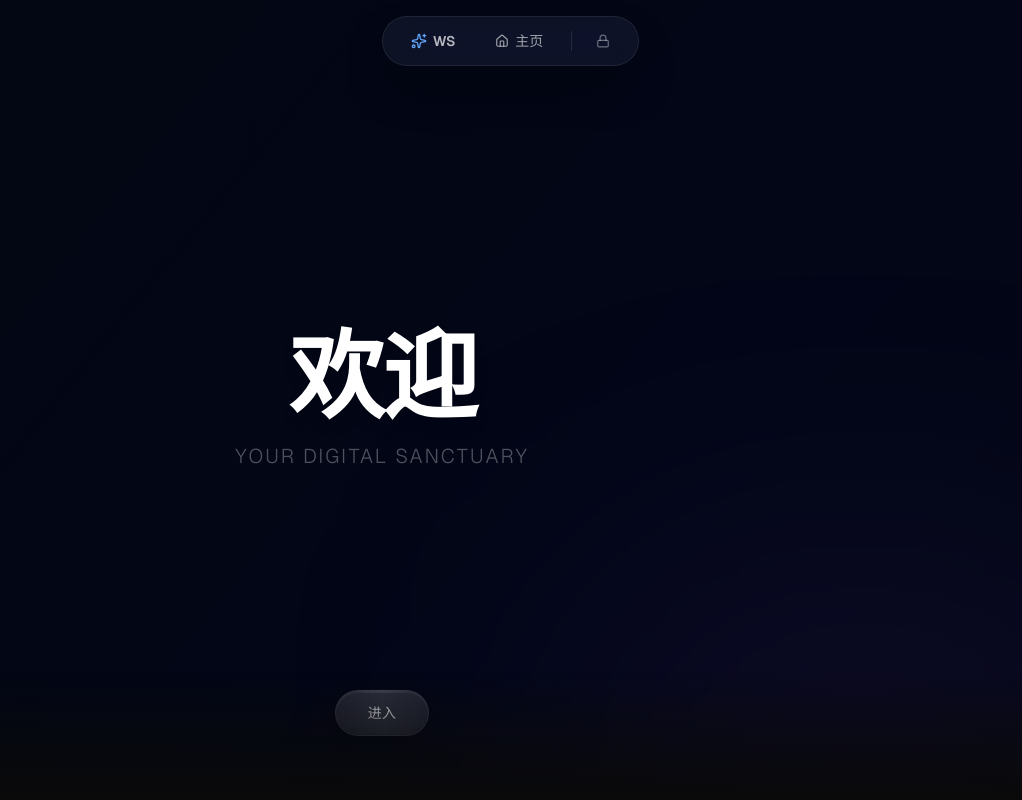
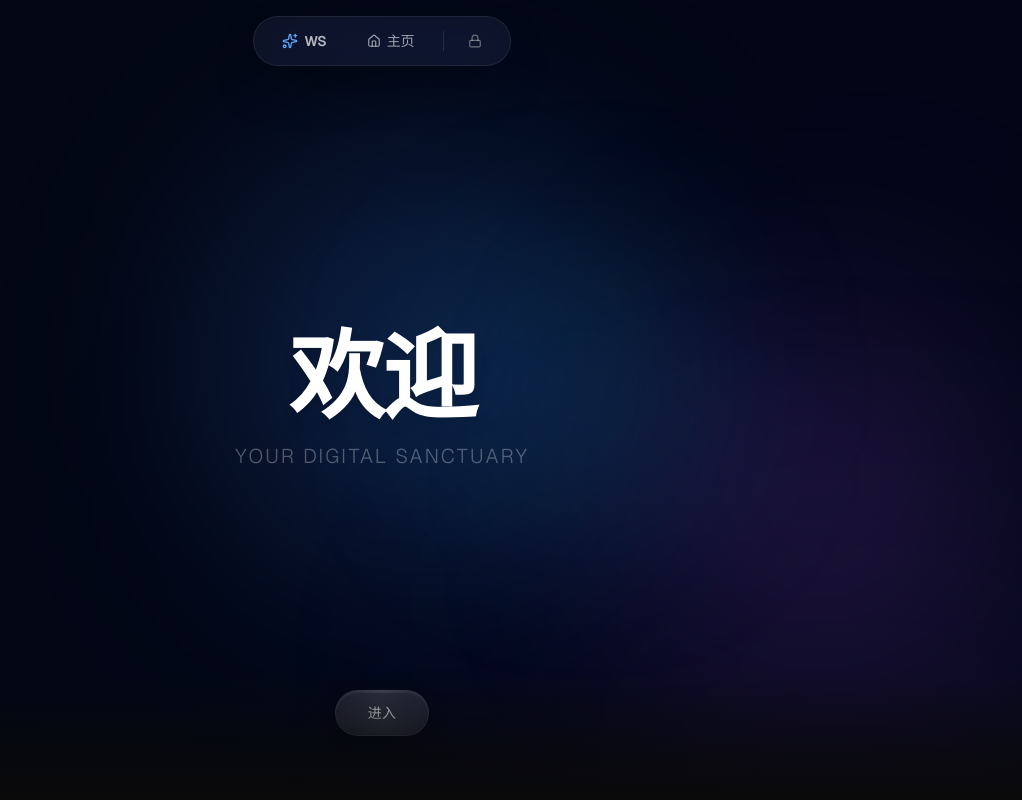
Before and after one commit to Soren799/digital-workstation, a Next.js app in the folder web/: page / in a window 1280 px wide. Shown: the top 800 px of the page, without its empty margins (258-1280 px from the left). Built offline with nearby package versions, Linux system fonts and the light colour scheme.

Commit message:
fix: 导航栏 inset-x-0 mx-auto 居中 + Aurora 增强亮度 + 光斑加大

```diff
--- a/web/src/app/globals.css
+++ b/web/src/app/globals.css
@@ -42,24 +42,24 @@ body {
   background-image:
     repeating-linear-gradient(
       100deg,
-      rgba(59,130,246,0.12) 0%,
-      rgba(139,92,246,0.08) 5%,
+      rgba(59,130,246,0.20) 0%,
+      rgba(139,92,246,0.15) 5%,
       transparent 10%,
-      rgba(16,185,129,0.06) 15%,
-      rgba(59,130,246,0.12) 20%
+      rgba(16,185,129,0.12) 15%,
+      rgba(59,130,246,0.20) 20%
     ),
     repeating-linear-gradient(
       200deg,
-      rgba(139,92,246,0.10) 0%,
-      rgba(59,130,246,0.06) 10%,
+      rgba(139,92,246,0.18) 0%,
+      rgba(59,130,246,0.12) 10%,
       transparent 15%,
-      rgba(236,72,153,0.05) 20%,
-      rgba(139,92,246,0.10) 25%
+      rgba(236,72,153,0.10) 20%,
+      rgba(139,92,246,0.18) 25%
     );
   background-size: 200% 200%, 200% 200%;
-  animation: aurora 60s linear infinite;
-  mask-image: radial-gradient(ellipse 80% 60% at 50% 50%, black 20%, transparent 70%);
-  -webkit-mask-image: radial-gradient(ellipse 80% 60% at 50% 50%, black 20%, transparent 70%);
+  animation: aurora 40s linear infinite;
+  mask-image: radial-gradient(ellipse 90% 70% at 50% 40%, black 30%, transparent 70%);
+  -webkit-mask-image: radial-gradient(ellipse 90% 70% at 50% 40%, black 30%, transparent 70%);
 }
 
 /* ======== Ripple 波纹动画 ======== */
--- a/web/src/components/HomePage.tsx
+++ b/web/src/components/HomePage.tsx
@@ -7,6 +7,7 @@ import { RippleGrid } from '@/components/ui/RippleGrid';
 import { NoiseButton } from '@/components/ui/NoiseButton';
 import { useRouter } from 'next/navigation';
 import { Bookmark, Music } from 'lucide-react';
+import { motion } from 'motion/react';
 
 export function HomePage() {
   const secondRef = useRef<HTMLDivElement>(null);
@@ -22,6 +23,23 @@ export function HomePage() {
       <section className="relative min-h-screen flex flex-col items-center justify-center overflow-hidden">
         {/* Aurora 背景 */}
         <div className="aurora-bg absolute inset-0" />
+
+        {/* 流动光斑 */}
+        <motion.div
+          className="absolute w-96 h-96 rounded-full bg-blue-500/25 blur-[120px] pointer-events-none"
+          animate={{ x: [0, 60, -40, 20, 0], y: [0, -50, 30, -20, 0] }}
+          transition={{ duration: 20, repeat: Infinity, ease: 'linear' }}
+        />
+        <motion.div
+          className="absolute w-80 h-80 rounded-full bg-purple-500/20 blur-[120px] pointer-events-none right-0 bottom-1/4"
+          animate={{ x: [0, -50, 30, -20, 0], y: [0, 40, -30, 20, 0] }}
+          transition={{ duration: 25, repeat: Infinity, ease: 'linear' }}
+        />
+        <motion.div
+          className="absolute w-56 h-56 rounded-full bg-cyan-500/15 blur-[100px] pointer-events-none top-1/3 right-1/4"
+          animate={{ x: [0, -30, 50, -20, 0], y: [0, 30, -40, 10, 0] }}
+          transition={{ duration: 18, repeat: Infinity, ease: 'linear' }}
+        />
 
         {/* 内容 */}
         <div className="relative z-10 flex flex-col items-center gap-8 px-4">
--- a/web/src/components/TopBar.tsx
+++ b/web/src/components/TopBar.tsx
@@ -32,7 +32,7 @@ export function TopBar() {
       initial={{ y: 0, opacity: 1 }}
       animate={{ y: visible ? 0 : -100, opacity: visible ? 1 : 0 }}
       transition={{ duration: 0.3, ease: 'easeInOut' }}
-      className="fixed top-4 left-1/2 -translate-x-1/2 z-50"
+      className="fixed top-4 inset-x-0 mx-auto max-w-max z-50"
     >
       <nav className="flex items-center justify-center gap-3 px-4 py-2 rounded-full glass-strong border border-white/10 shadow-2xl shadow-black/40">
         {/* Logo */}
```
